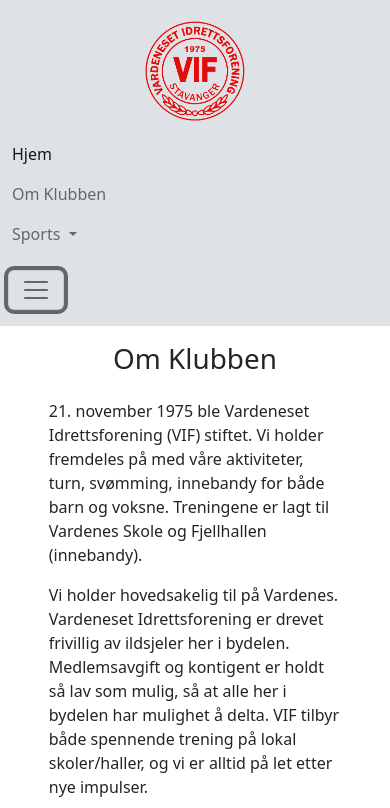
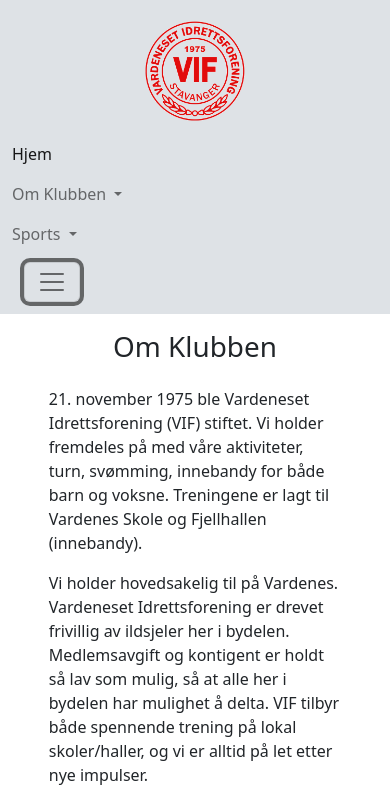
Before and after one commit to andjhay/VardenesetIF, a website: page klubben.html in a window 390 px wide. Both pictures are taken after a click on the button "Toggle navigation". Shown: the top 808 px of the page. Drawn offline with nearby package versions, Linux system fonts and the light colour scheme.

Commit message:
nav bar across all pages

```diff
--- a/klubben.html
+++ b/klubben.html
@@ -16,13 +16,27 @@
         <div class="container-fluid justify-content-center">
           <a class="navbar-brand m-2" href="index.html"><img src="./img/logotransparant.png" alt="" width="100px" /></a>
           <div class="collapse navbar-collapse" id="navbarSupportedContent">
-            <ul class="navbar-nav me-auto mb-2 mb-lg-0">
+            <ul class="navbar-nav me-auto mb-2 mb-sm-0">
               <li class="nav-item">
                 <a class="nav-link active" aria-current="page" href="index.html">Hjem</a>
               </li>
-              <li class="nav-item">
-                <a class="nav-link" href="klubben.html">Om Klubben</a>
+              <li class="nav-item dropdown">
+                <a
+                  class="nav-link dropdown-toggle"
+                  href="#"
+                  role="button"
+                  data-bs-toggle="dropdown"
+                  aria-expanded="false"
+                >
+                  Om Klubben
+                </a>
+                <ul class="dropdown-menu">
+                  <li><a class="dropdown-item" href="svomming.html">Om VIF</a></li>
+                  <li><a class="dropdown-item" href="innebandy.html">Styret</a></li>
+                  <li><a class="dropdown-item" href="trimogturn.html">Bli Medlem</a></li>
+                </ul>
               </li>
+
               <li class="nav-item dropdown">
                 <a
                   class="nav-link dropdown-toggle"
@@ -43,7 +57,7 @@
           </div>
         </div>
         <button
-          class="navbar-toggler m-2"
+          class="navbar-toggler mx-4 mb-1"
           type="button"
           data-bs-toggle="collapse"
           data-bs-target="#navbarSupportedContent"
```
Also changed, not shown: innebandy.html (+18 -4 lines), svomming.html (+18 -4 lines), trimogturn.html (+18 -4 lines).
